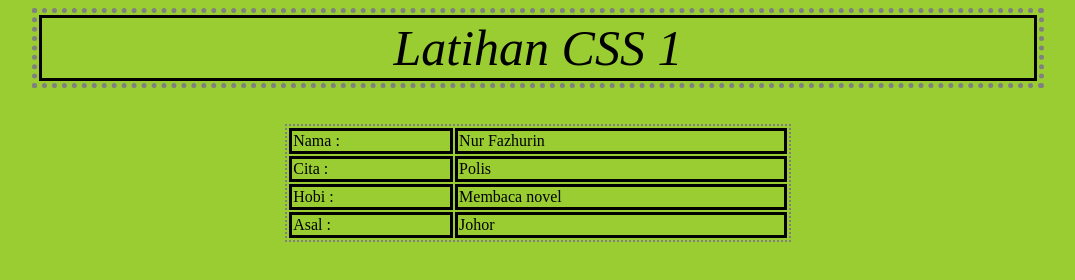
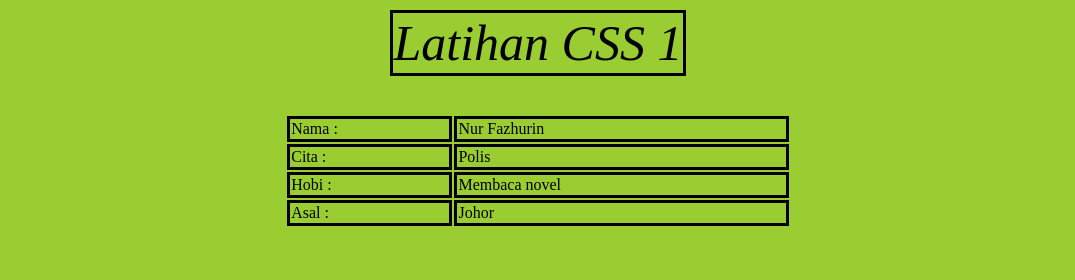
Before and after one commit to fxzhurin/KPD1023-latihancss1.html, a plain HTML site: page index.html in a window 1280 px wide. Shown: the whole page, without its empty margins (102-1177 px from the left). Drawn offline with Linux system fonts and the light colour scheme.

Commit message:
Update index.html

```diff
--- a/index.html
+++ b/index.html
@@ -10,7 +10,7 @@
              font-size: 50;
              font-style: italic;
          }
-         table {
+         .table {
              border-style: dotted;
              border-width: 5;
              width: 80%;
```
